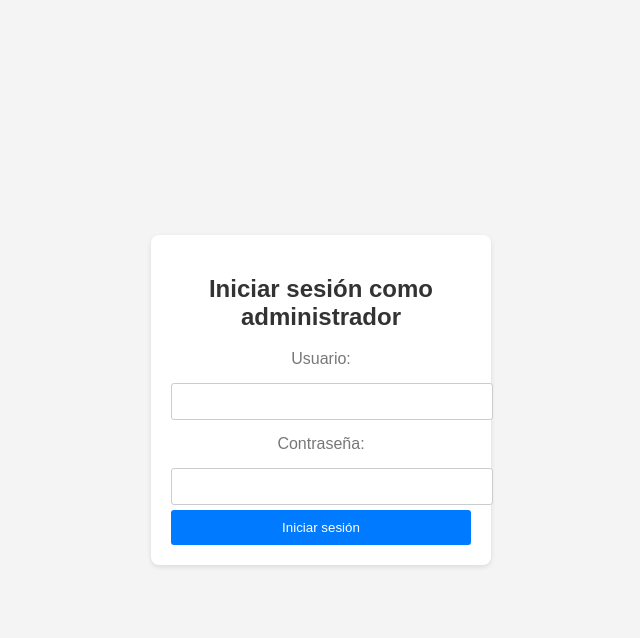
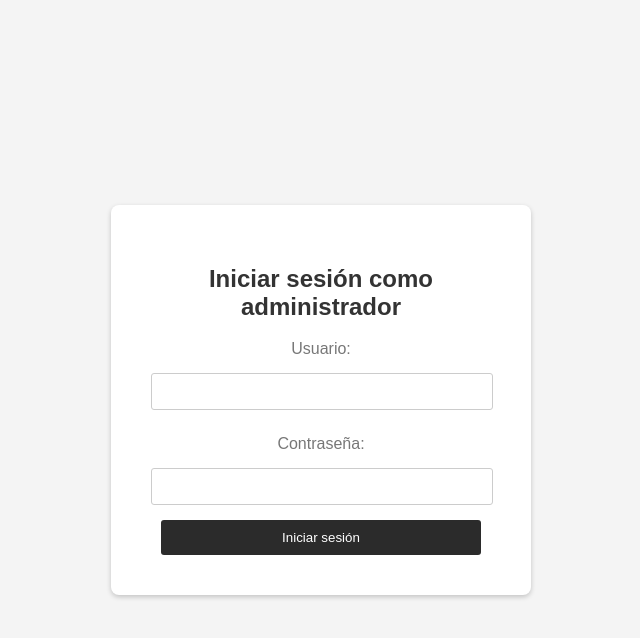
Before and after one commit to IvanVic07/espaciosonado.github.io, a PHP site: page /login-admin.html in a window 1280 px wide. Shown: the top 638 px of the page, without its empty margins (319-959 px from the left). Run offline with PHP 8.4, Linux system fonts and the light colour scheme.

Commit message:
Diseño Mi cuenta

```diff
--- a/css/estilos.css
+++ b/css/estilos.css
@@ -247,10 +247,11 @@
 .login-container {
     background: #ffffff;
     border-radius: 8px;
-    box-shadow: 0 2px 5px rgba(0, 0, 0, 0.1);
-    padding: 20px;
-    width: 300px;
+    box-shadow: 0 2px 5px rgba(0, 0, 0, 0.2);
+    padding: 40px;
+    width: 340px;
     text-align: center;
+    margin: 50px auto; /* Centrar el contenedor en la página */
 }
 
 h2 {
@@ -358,6 +359,58 @@ input[type="submit"]:hover {
     text-decoration: underline;
 }
 
+.login-form {
+    display: flex;
+    flex-direction: column;
+    align-items: center;
+    justify-content: center;
+    width: 100%; /* Asegurar que los hijos (input y botón) se extiendan completamente */
+}
+
+input[type="text"],
+input[type="password"] {
+    width: calc(100% - 20px); /* Restar el padding para mantener el ancho del contenedor */
+    padding: 10px;
+    margin-bottom: 15px; /* Dar un poco más de espacio entre los inputs */
+    border: 1px solid #ccc;
+    border-radius: 3px;
+}
+
+input[type="submit"] {
+    width: calc(100% - 20px); /* Restar el padding para mantener el ancho del contenedor */
+    background: #2B2B2B; /* Color del botón similar al de la barra de menú */
+    color: #fff;
+    border: none;
+    padding: 10px;
+    border-radius: 3px;
+    cursor: pointer;
+    transition: background 0.3s;
+}
+
+input[type="submit"]:hover {
+    background: #1f1f1f; /* Un tono más oscuro que el color de fondo del botón */
+}
+
+.registro-link {
+    display: block;
+    margin-top: 20px;
+    color: #007BFF; /* Color que combine con la barra de menú o el tema de la página */
+    text-decoration: none;
+}
+
+.registro-link:hover {
+    color: #0056b3; /* Un tono más oscuro para el hover */
+}
+
+/* Agregando media queries si necesitas ajustar para móviles */
+@media (max-width: 768px) {
+    .login-container {
+        width: 90%; /* Más estrecho en pantallas pequeñas */
+        margin-top: 20px; /* Menos espacio en la parte superior en pantallas pequeñas */
+        padding: 20px; /* Menos padding en pantallas pequeñas */
+    }
+}
+
 /* Ajustes de responsividad */
 @media (max-width: 768px) {
     .login-form-container {
```
